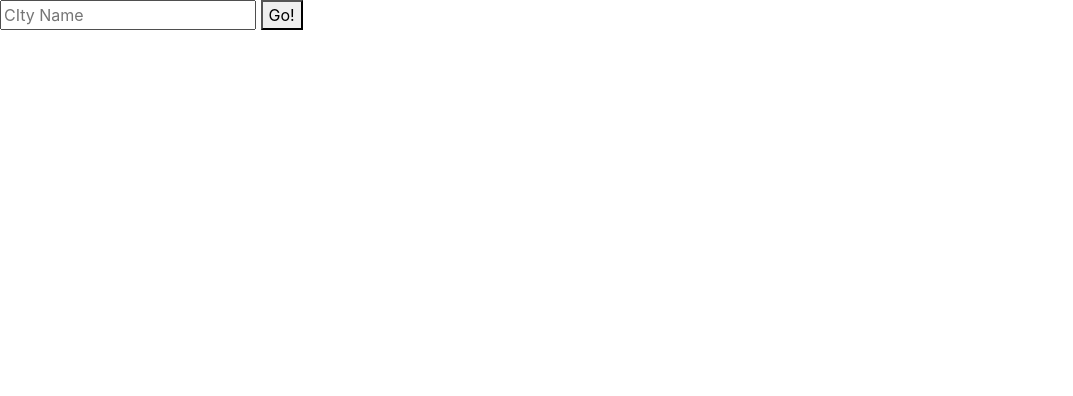
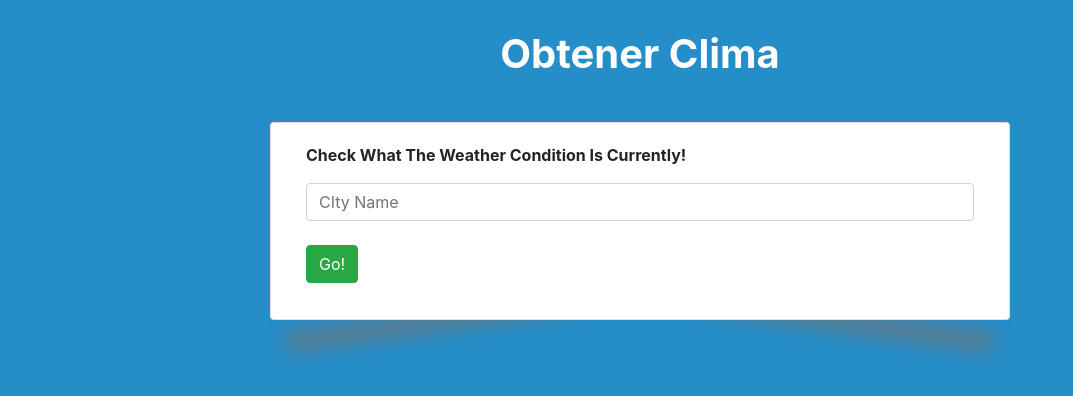
Before and after one commit to holuwatobeey/WeatherProject, a website: page index.html in a window 1280 px wide. Shown: the whole page, without its empty margins (0-1073 px from the left). Drawn offline with nearby package versions, Linux system fonts and the light colour scheme.

Commit message:
Improve design with bootstrap

```diff
--- a/index.html
+++ b/index.html
@@ -9,12 +9,70 @@
 
     <meta http-equiv="X-UA-Compatible" content="ie=edge">
     <title>Weather App</title>
+    <style>
+        body{
+            background: rgb(37,141,200); /* Old browsers */
+background: -moz-radial-gradient(center, ellipse cover, rgba(37,141,200,1) 0%, rgba(37,141,200,1) 100%); /* FF3.6-15 */
+background: -webkit-radial-gradient(center, ellipse cover, rgba(37,141,200,1) 0%,rgba(37,141,200,1) 100%); /* Chrome10-25,Safari5.1-6 */
+background: radial-gradient(ellipse at center, rgba(37,141,200,1) 0%,rgba(37,141,200,1) 100%);
+        }
+        .box-effect
+        {
+            position: relative;
+        }
+        .box-effect:before, .box-effect:after
+        {
+            z-index: -1;
+            position: absolute;
+            content: "";
+            bottom: 25px;
+            left: 10px;
+            width: 50%;
+            top: 80%;
+            max-width:300px;
+            background: #777;
+            -webkit-box-shadow: 0 35px 20px #777;
+            -moz-box-shadow: 0 35px 20px #777;
+            box-shadow: 0 35px 20px #777;
+            -webkit-transform: rotate(-8deg);
+            -moz-transform: rotate(-8deg);
+            -o-transform: rotate(-8deg);
+            -ms-transform: rotate(-8deg);
+            transform: rotate(-8deg);
+        }
+        .box-effect:after
+        {
+            -webkit-transform: rotate(8deg);
+            -moz-transform: rotate(8deg);
+            -o-transform: rotate(8deg);
+            -ms-transform: rotate(8deg);
+            transform: rotate(8deg);
+            right: 10px;
+            left: auto;
+        }
+    </style>
 </head>
-<body>
-    <form action="/" method="post">
-        <input placeholder="CIty Name" name="cityName" id="cityName" type="text">
-        <button type="submit">Go!</button>
-    </form>
+<body class="container">
+    <ul style="margin-top:2%;" class="nav justify-content-center">
+        <li class="nav-item">
+            <h1><a style="font-weight: bolder; color:white !important" class="nav-link" href="#">Obtener Clima</a></h1>
+        </li>
+
+    </ul>
+    <div style="margin-top: 2.5%" class="card box-effect col-md-8 offset-md-2">
+        <div class="card-body">
+            <form action="/" method="post" class="was-validateddd">
+            <div class="form-group">
+                <p style="font-weight: bold;">Check What The Weather Condition Is Currently!</p>
+                <input class="form-control" placeholder="CIty Name" name="cityName" id="cityName" type="text" required>
+                <div class="valid-feedback">Valid.</div>
+                <div class="invalid-feedback">Please fill out this field.</div><br/>
+                <button class="btn btn-success" type="submit">Go!</button>
+            </div>
+            </form>
+        </div>
+    </div>
+
 
 </body>
 <!-- jQuery library -->
```
